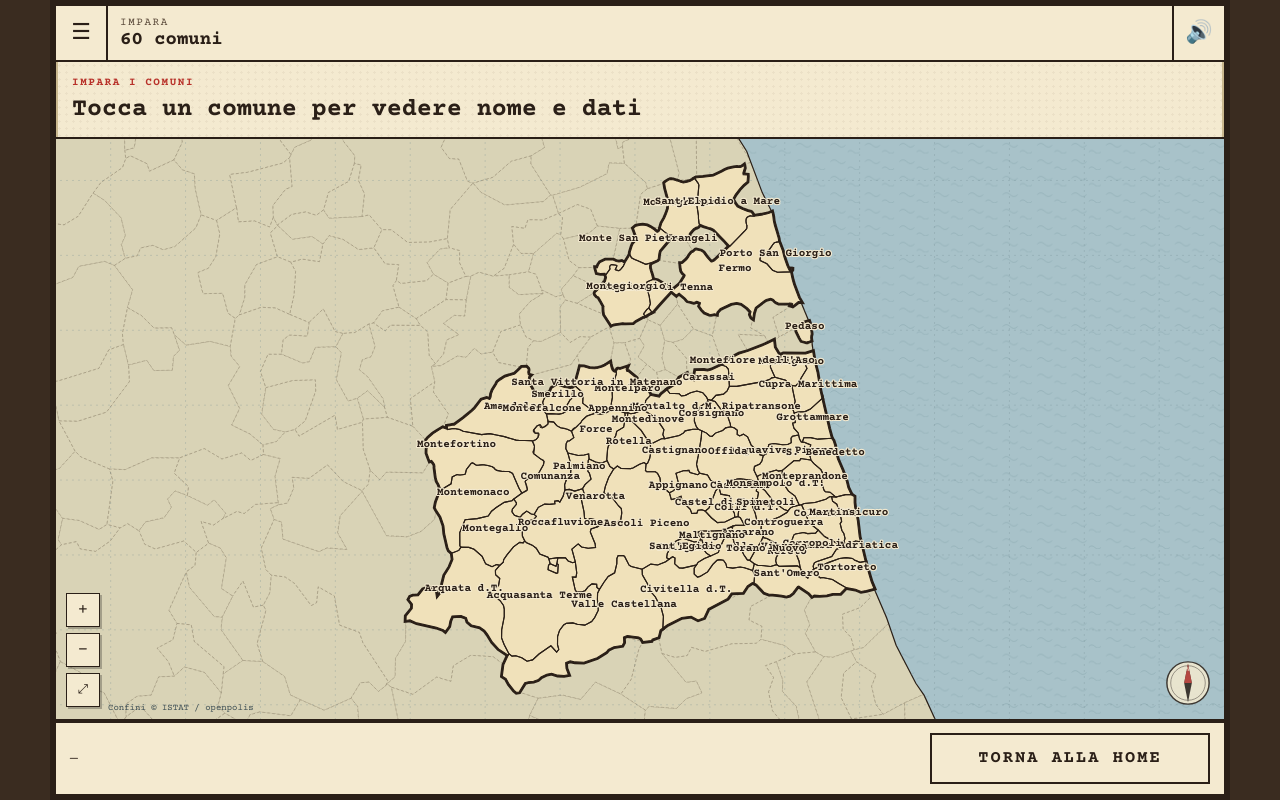
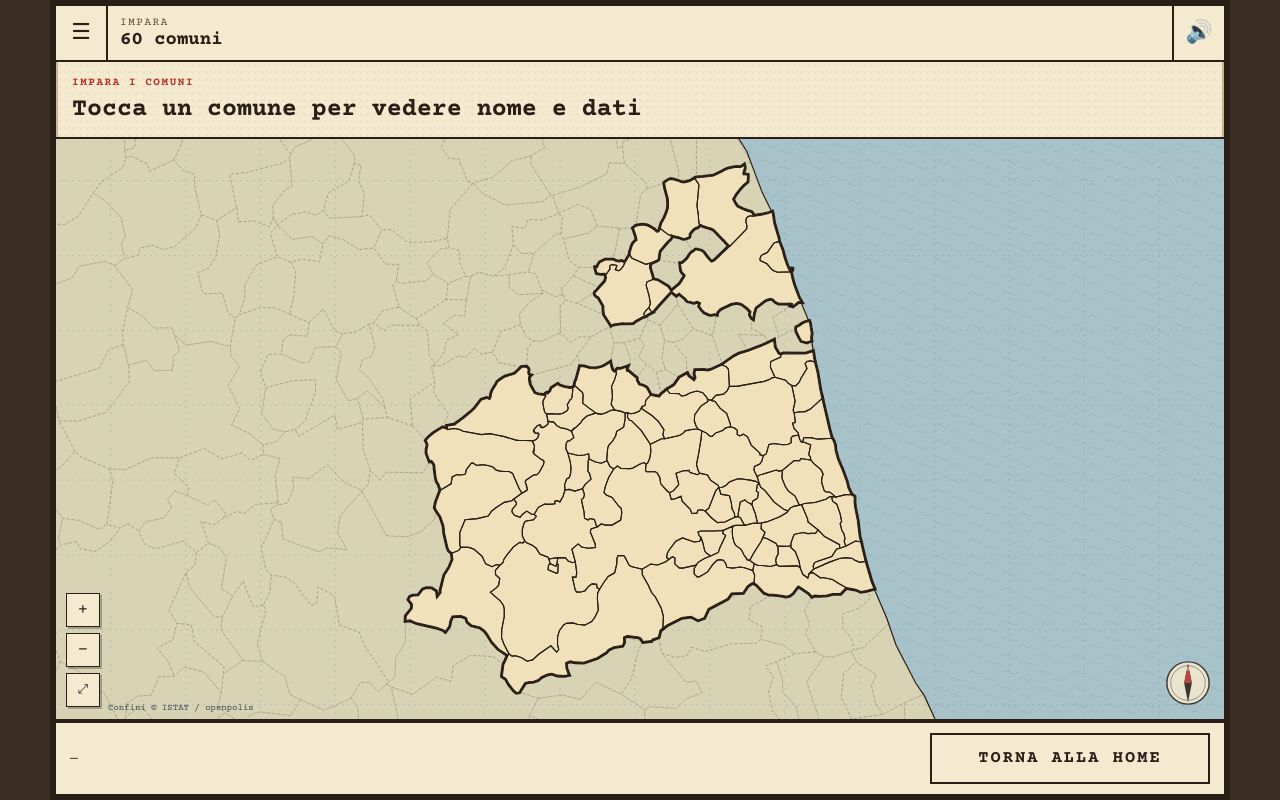
Before and after one commit to g95g95/Picchio_Flung, a plain HTML site: page index.html in a window 1280 px wide. Both pictures are taken after a click on the button "IMPARA I COMUNI". Drawn offline with Linux system fonts and the light colour scheme.

Commit message:
Mappa: il clic sui comuni funziona; Impara i comuni senza scritte
- La mappa catturava il puntatore già al pointerdown: Chrome mandava il
  click all'svg e non al comune, quindi con il mouse non si selezionava
  nulla (partita e Impara i comuni). Ora la cattura parte solo quando
  inizia un trascinamento o un pinch.
- Impara i comuni: nessun nome all'apertura; al clic compare il nome del
  comune selezionato e i suoi dati nella barra in basso.

Co-Authored-By: Claude Opus 5.5 <noreply@anthropic.com>

```diff
--- a/index.html
+++ b/index.html
@@ -365,12 +365,15 @@ function makeMap(container,opts={}){
   // pan / zoom
   const ptr=new Map(); let moved=0, startDist=0, startVb=null;
   const toSvg=(cx,cy)=>{ const r=svg.getBoundingClientRect(); const s=Math.max(vb.w/r.width,vb.h/r.height); const ox=(r.width*s-vb.w)/2, oy=(r.height*s-vb.h)/2; return [vb.x+(cx-r.left)*s-ox, vb.y+(cy-r.top)*s-oy, s]; };
-  svg.addEventListener('pointerdown',e=>{ ptr.set(e.pointerId,[e.clientX,e.clientY]); moved=0; svg.setPointerCapture(e.pointerId); if(ptr.size===2){const [a,b]=[...ptr.values()]; startDist=Math.hypot(a[0]-b[0],a[1]-b[1]); startVb={...vb};} });
+  // La cattura del puntatore parte solo con il trascinamento: catturato da subito, il click andrebbe all'svg e non al comune.
+  const capture=id=>{ try{ if(!svg.hasPointerCapture(id)) svg.setPointerCapture(id); }catch(_){} };
+  svg.addEventListener('pointerdown',e=>{ ptr.set(e.pointerId,[e.clientX,e.clientY]); moved=0; if(ptr.size===2){ ptr.forEach((_,id)=>capture(id)); const [a,b]=[...ptr.values()]; startDist=Math.hypot(a[0]-b[0],a[1]-b[1]); startVb={...vb};} });
   svg.addEventListener('pointermove',e=>{ if(!ptr.has(e.pointerId)) return; const prev=ptr.get(e.pointerId); ptr.set(e.pointerId,[e.clientX,e.clientY]);
-    if(ptr.size===1){ const [,,s]=toSvg(0,0); const dx=e.clientX-prev[0], dy=e.clientY-prev[1]; moved+=Math.abs(dx)+Math.abs(dy); if(moved>6){ vb.x-=dx*s; vb.y-=dy*s; apply(); } }
+    if(ptr.size===1){ const [,,s]=toSvg(0,0); const dx=e.clientX-prev[0], dy=e.clientY-prev[1]; moved+=Math.abs(dx)+Math.abs(dy); if(moved>6){ capture(e.pointerId); vb.x-=dx*s; vb.y-=dy*s; apply(); } }
     else if(ptr.size===2){ moved=99; const [a,b]=[...ptr.values()]; const d=Math.hypot(a[0]-b[0],a[1]-b[1]); zoomAt((a[0]+b[0])/2,(a[1]+b[1])/2, startVb.w*startDist/d/vb.w); } });
   const up=e=>{ ptr.delete(e.pointerId); };
   svg.addEventListener('pointerup',up); svg.addEventListener('pointercancel',up);
+  svg.addEventListener('pointerleave',e=>{ if(!svg.hasPointerCapture(e.pointerId)) ptr.delete(e.pointerId); });
   function zoomAt(cx,cy,f){ const [px,py]=toSvg(cx,cy); const nw=Math.min(MAP.W,Math.max(60,vb.w*f)); const k=nw/vb.w; vb={x:px-(px-vb.x)*k,y:py-(py-vb.y)*k,w:nw,h:vb.h*k}; apply(); }
   svg.addEventListener('wheel',e=>{ e.preventDefault(); zoomAt(e.clientX,e.clientY,e.deltaY>0?1.15:1/1.15); },{passive:false});
   if(opts.zoom!==false){ const zc=document.createElement('div'); zc.className='zoomctl'; zc.innerHTML='<button aria-label="Zoom avanti">+</button><button aria-label="Zoom indietro">−</button><button aria-label="Tutta la provincia" style="font-size:13px">⤢</button>'; container.appendChild(zc);
@@ -395,7 +398,7 @@ function makeMap(container,opts={}){
       if(num) { const t=el('text',{x:0,y:-18,'font-size':11,'text-anchor':'middle',fill:'#fff','font-weight':700,'font-family':'Courier Prime'},head); t.textContent=num; } else el('circle',{cx:0,cy:-22,r:4,fill:'#f4ead0'},head);
       if(dropAnim) head.animate([{transform:'translateY(-60px)',opacity:0},{transform:'translateY(4px)',opacity:1,offset:.75},{transform:'translateY(0)'}],{duration:450,easing:'ease-in'});
       apply(); return g; },
-    labels(on){ labels.innerHTML=''; if(on) MAP.ap.forEach(c=>{ const t=el('text',{x:c.pin[0],y:c.pin[1]-4,class:'lab'},labels); t.textContent=c.nome.replace('San Benedetto del Tronto','S. Benedetto').replace(' del Tronto',' d.T.').replace(' delle Marche',' d.M.'); }); apply(); }
+    labels(on){ labels.innerHTML=''; if(on) MAP.ap.filter(c=>on===true||c.id===on).forEach(c=>{ const t=el('text',{x:c.pin[0],y:c.pin[1]-4,class:'lab'},labels); t.textContent=c.nome.replace('San Benedetto del Tronto','S. Benedetto').replace(' del Tronto',' d.T.').replace(' delle Marche',' d.M.'); }); apply(); }
   };
   requestAnimationFrame(()=>home(0));
   return api;
@@ -484,7 +487,7 @@ function openArchive(){ const t=dayIndex(); let h='<h2>Archivio</h2><p>Gioca le
   openModal(h+'</div>'); }
 
 function openLearn(){ $('modal').classList.remove('on'); show('learn'); $('hdSmall').textContent='Impara'; $('hdBig').textContent=MAP.ap.length+' comuni'; $('hdProg').style.display='none';
-  if(!learnMap){ learnMap=makeMap($('learnMap'),{onPick:id=>{ learnMap.select(id); const c=QS.comuni[id]; $('learnInfo').innerHTML=`<span style="font-size:16px">${COM[id].nome}</span>`+(c?` · ${c.pop.toLocaleString('it-IT')} ab. · ${String(c.km2).replace('.',',')} km² · municipio a ${c.alt} m`:''); }}); learnMap.labels(true); } }
+  if(!learnMap){ learnMap=makeMap($('learnMap'),{onPick:id=>{ learnMap.select(id); learnMap.labels(id); const c=QS.comuni[id]; $('learnInfo').innerHTML=`<span style="font-size:16px">${COM[id].nome}</span>`+(c?` · ${c.pop.toLocaleString('it-IT')} ab. · ${String(c.km2).replace('.',',')} km² · municipio a ${c.alt} m`:''); }}); } }
 
 /* ---------- game ---------- */
 async function startDaily(i){ $('modal').classList.remove('on'); await FOGLIO_PRONTO; const saved=store.get('day:'+i,null);
```
